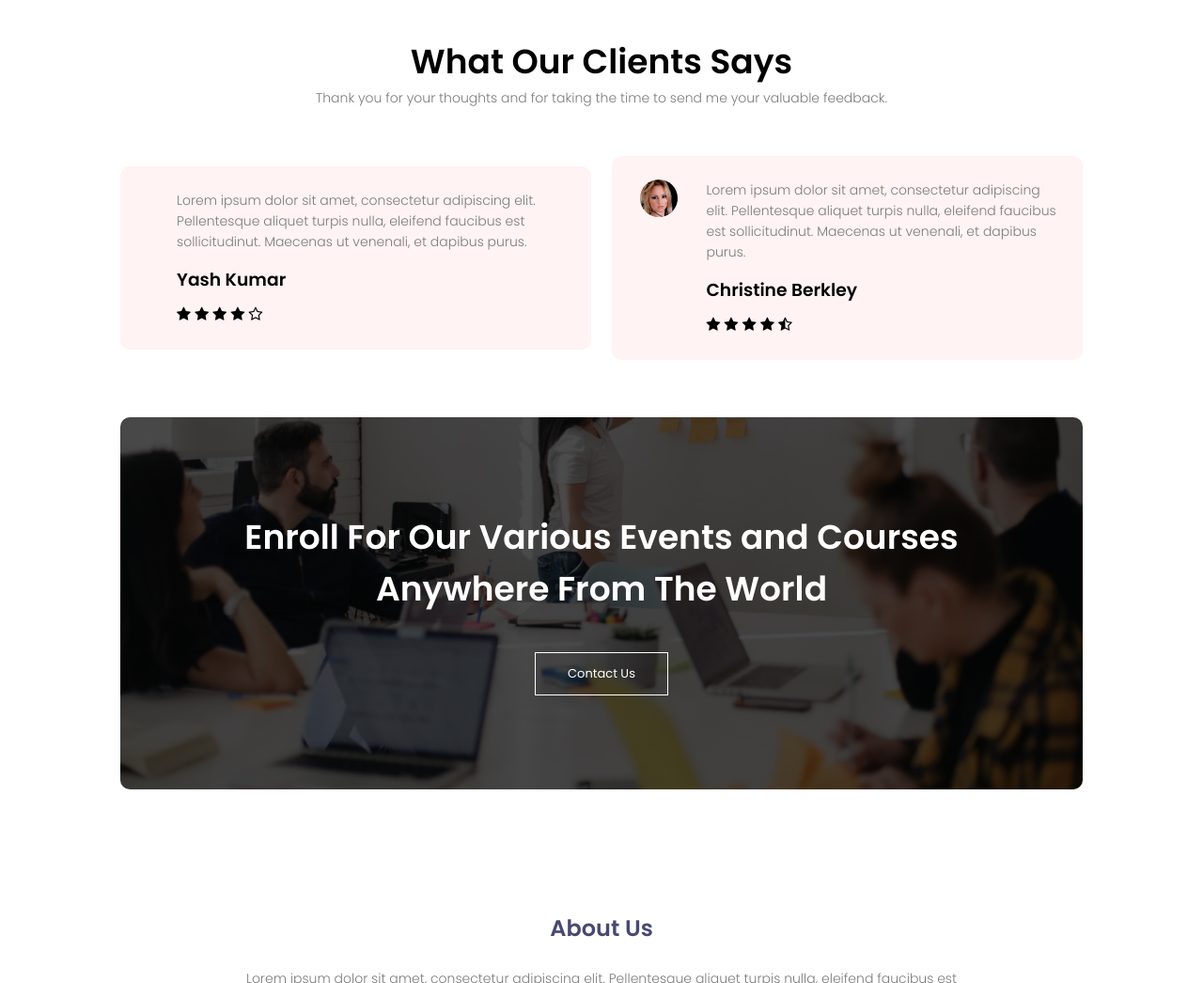
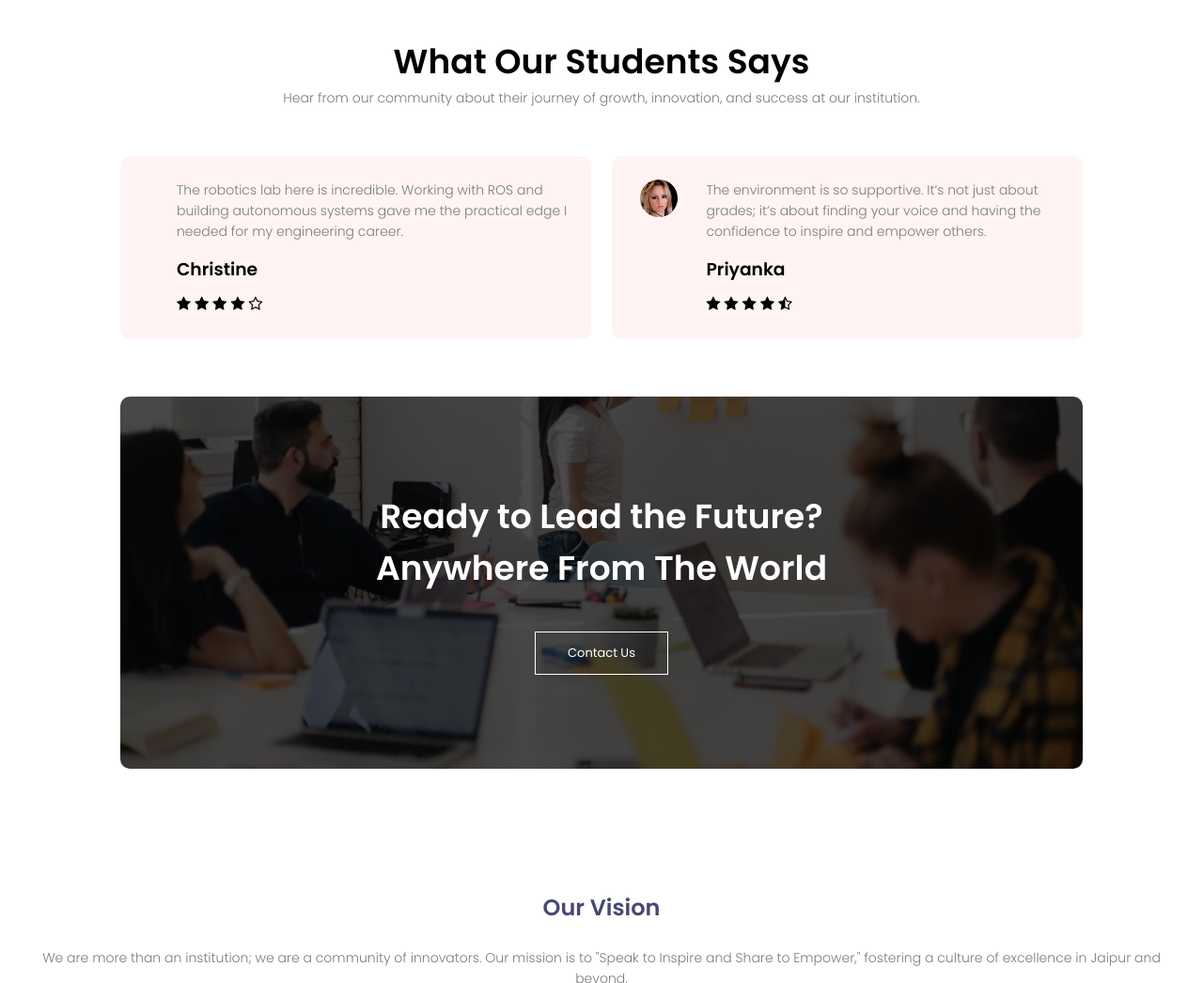
Before and after one commit to alwaysyash03/College_Management, a plain HTML site: page about.html in a window 1280 px wide. Shown: the part 1310-2356 px from the top of the page at 94% size. Drawn offline with Linux system fonts and the light colour scheme.

Commit message:
Update website title and testimonials content

```diff
--- a/about.html
+++ b/about.html
@@ -2,7 +2,7 @@
 <html>
 <head>
     <meta name="viewport" content="with=device-width, initial-scale=1.0" >
-    <title>Code Bytes Website Design</title>
+    <title>College Management</title>
     <link rel="stylesheet" href="style.css">
     <link rel="preconnect" href="https://fonts.googleapis.com">
     <link rel="preconnect" href="https://fonts.gstatic.com" crossorigin>
@@ -12,7 +12,7 @@
 <body>
     <section class="sub-header">
         <nav>
-            <a href="#" class="logo">Yash.</a>
+            <a href="#" class="logo">VisionTalks.</a>
             <div class="nav-links" id="navLinks">
                 <i class="fa fa-times" onclick="hideMenu()"></i>
                 <ul>
@@ -58,14 +58,14 @@
 
 <!------------------testimonials------------>
 <section class="testimonials">
-    <h1>What Our Clients Says</h1>
-    <p>Thank you for your thoughts and for taking the time to send me your valuable feedback.</p>
+    <h1>What Our Students Says</h1>
+    <p>Hear from our community about their journey of growth, innovation, and success at our institution.</p>
     <div class="row">
         <div class="testimonials-col">
             <img src="">
             <div>
-                <p>Lorem ipsum dolor sit amet, consectetur adipiscing elit. Pellentesque aliquet turpis nulla, eleifend faucibus est sollicitudinut. Maecenas ut venenali, et dapibus purus.</p>
-                <h3>Yash Kumar</h3>
+                <p>The robotics lab here is incredible. Working with ROS and building autonomous systems gave me the practical edge I needed for my engineering career.</p>
+                <h3>Christine</h3>
                 <i class="fa fa-star"></i>
                 <i class="fa fa-star"></i>
                 <i class="fa fa-star"></i>
@@ -76,8 +76,8 @@
         <div class="testimonials-col">
             <img src="images/user1.jpg">
             <div>
-                <p>Lorem ipsum dolor sit amet, consectetur adipiscing elit. Pellentesque aliquet turpis nulla, eleifend faucibus est sollicitudinut. Maecenas ut venenali, et dapibus purus.</p>
-                <h3>Christine Berkley</h3>
+                <p>The environment is so supportive. It’s not just about grades; it’s about finding your voice and having the confidence to inspire and empower others.</p>
+                <h3>Priyanka</h3>
                 <i class="fa fa-star"></i>
                 <i class="fa fa-star"></i>
                 <i class="fa fa-star"></i>
@@ -91,15 +91,15 @@
 
 <!----------Call To Action---------->
 <section class="cta">
-    <h1>Enroll For Our Various Events and Courses <br>Anywhere From The World</h1>
+    <h1>Ready to Lead the Future? <br>Anywhere From The World</h1>
     <a href="" class="hero-btn">Contact Us</a>
 </section>
 
 
 <!---------------Fotter--------------->
 <section class="footer">
-    <h4>About Us</h4>
-    <p>Lorem ipsum dolor sit amet, consectetur adipiscing elit. Pellentesque aliquet turpis nulla, eleifend faucibus est <br> solicitudin ut. Maecenas ut venenatis ex, et dapibus purus.</p>
+    <h4>Our Vision</h4>
+    <p>We are more than an institution; we are a community of innovators. Our mission is to "Speak to Inspire and Share to Empower," fostering a culture of excellence in Jaipur and beyond.</p>
     <div class="icons">
          <a href="https://www.facebook.com/" target="_blank">
             <i class="fa fa-facebook"></i>
@@ -114,7 +114,7 @@
             <i class="fa fa-linkedin"></i>
         </a>
     </div>
-    <p>Made with <i class="fa fa-heart-o"></i> by Yash Kumar</p>
+    <p>Made with <i class="fa fa-heart-o"></i> by VisionTalks Team</p>
 </section>
 
 
```
